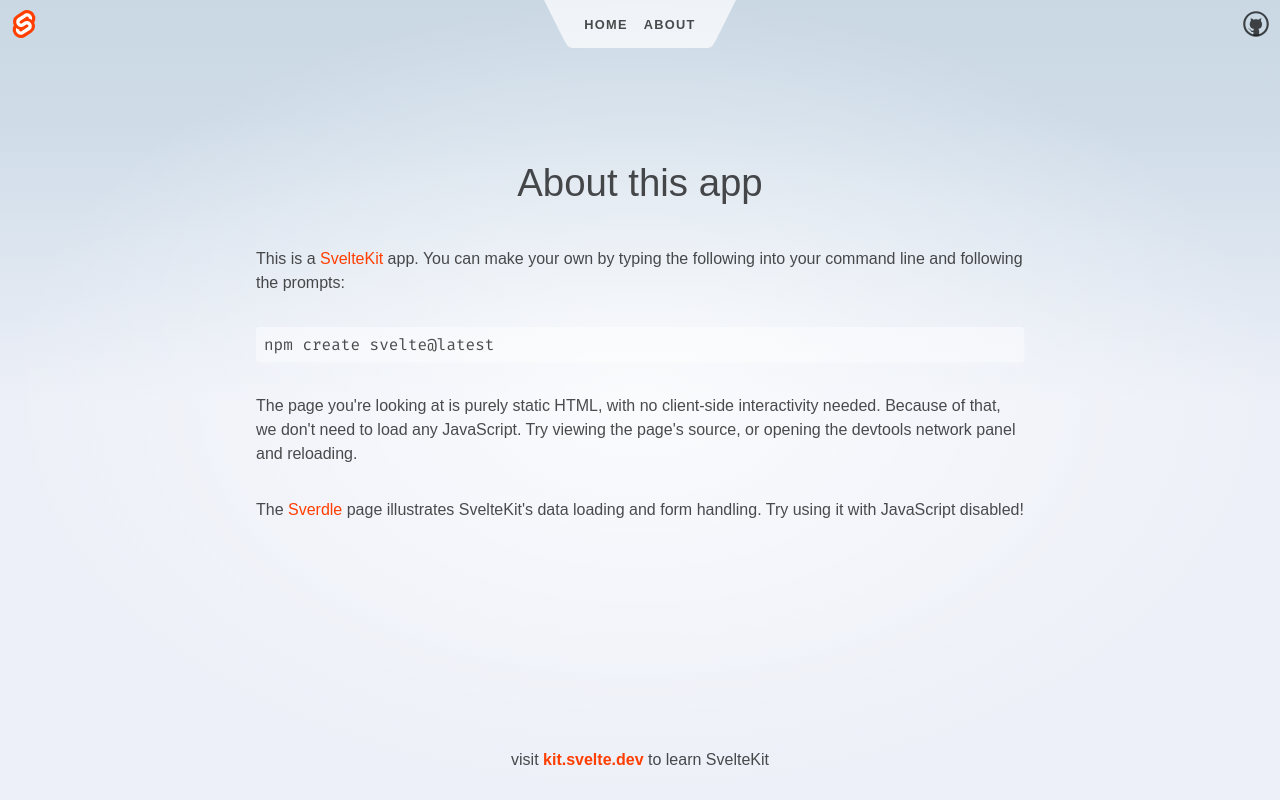
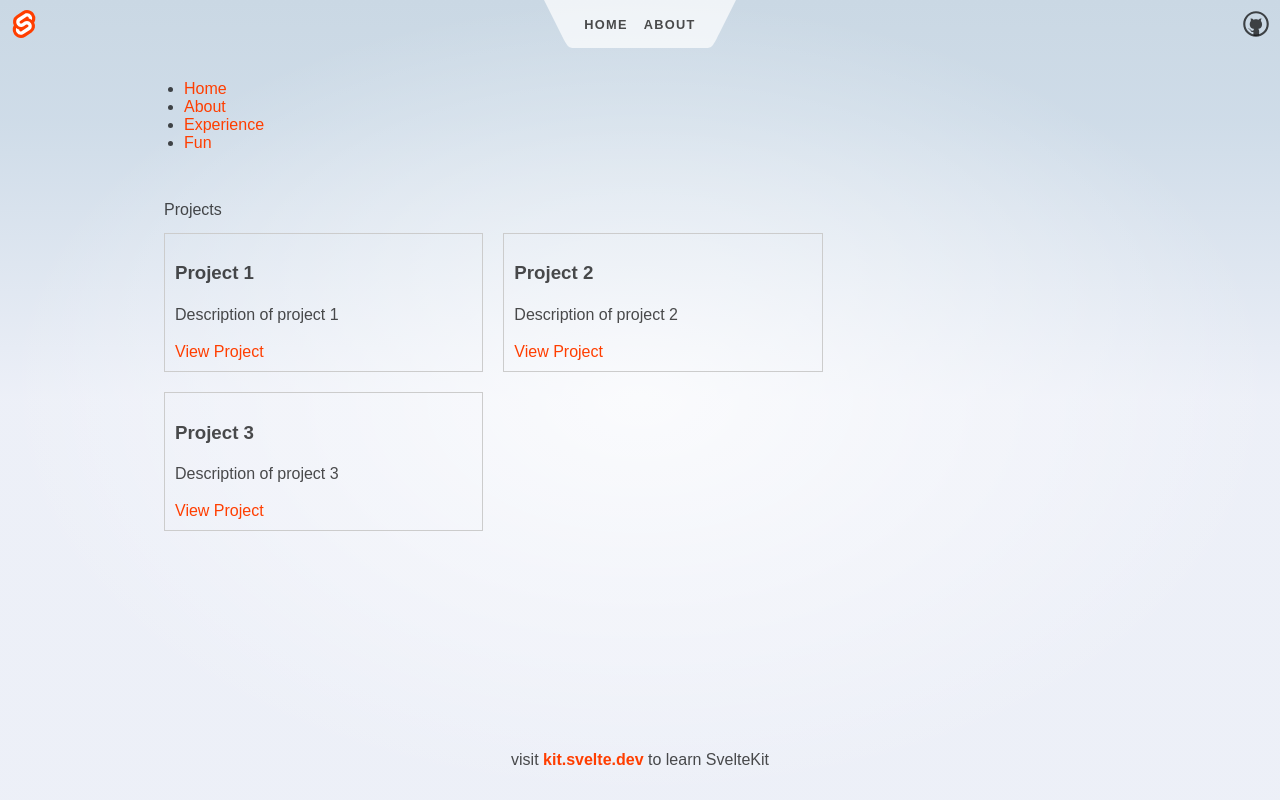
Before and after one commit to tt954/tthai, a SvelteKit app: page /fun in a window 1280 px wide. Built offline with nearby package versions, Linux system fonts and the light colour scheme.

Commit message:
feat: copy email

```diff
--- /dev/null
+++ b/src/lib/components/Navbar.svelte
@@ -0,0 +1,21 @@
+<script lang="ts">
+	interface NavItem {
+		label: string;
+		href: string;
+	}
+
+	const navItems: NavItem[] = [
+		{ label: "Home", href: "/" },
+		{ label: "About", href: "/about" },
+		{ label: "Experience", href: "/experience" },
+		{ label: "Fun", href: "/fun" },
+	];
+</script>
+
+<nav>
+	<ul>
+		{#each navItems as item}
+			<li><a href={item.href}>{item.label}</a></li>
+		{/each}
+	</ul>
+</nav>
--- a/src/routes/fun/+page.svelte
+++ b/src/routes/fun/+page.svelte
@@ -1,26 +1,46 @@
-<svelte:head>
-	<title>About</title>
-	<meta name="description" content="About this app" />
-</svelte:head>
+<script lang="ts">
+	import Navbar from "$lib/components/Navbar.svelte";
 
-<div class="text-column">
-	<h1>About this app</h1>
+	interface Project {
+		title: string;
+		description: string;
+		link: string;
+	}
 
-	<p>
-		This is a <a href="https://kit.svelte.dev">SvelteKit</a> app. You can make your own by typing the
-		following into your command line and following the prompts:
-	</p>
+	const projects: Project[] = [
+		{ title: "Project 1", description: "Description of project 1", link: "#" },
+		{ title: "Project 2", description: "Description of project 2", link: "#" },
+		{ title: "Project 3", description: "Description of project 3", link: "#" },
+	];
+</script>
 
-	<pre>npm create svelte@latest</pre>
+<Navbar />
 
-	<p>
-		The page you're looking at is purely static HTML, with no client-side interactivity needed.
-		Because of that, we don't need to load any JavaScript. Try viewing the page's source, or opening
-		the devtools network panel and reloading.
-	</p>
+<section class="projects">
+	<h2>Projects</h2>
+	<div class="project-list">
+		{#each projects as project}
+			<div class="project">
+				<h3>{project.title}</h3>
+				<p>{project.description}</p>
+				<a href={project.link}>View Project</a>
+			</div>
+		{/each}
+	</div>
+</section>
 
-	<p>
-		The <a href="/sverdle">Sverdle</a> page illustrates SvelteKit's data loading and form handling. Try
-		using it with JavaScript disabled!
-	</p>
-</div>
+<style>
+	.projects {
+		padding: 20px;
+	}
+	.project-list {
+		display: flex;
+		flex-wrap: wrap;
+		gap: 20px;
+	}
+	.project {
+		border: 1px solid #ccc;
+		padding: 10px;
+		width: calc(33.333% - 20px);
+	}
+</style>
```
Also changed, not shown: src/routes/+page.svelte (+29 -2 lines), src/routes/about/+page.svelte (+14 -18 lines).
